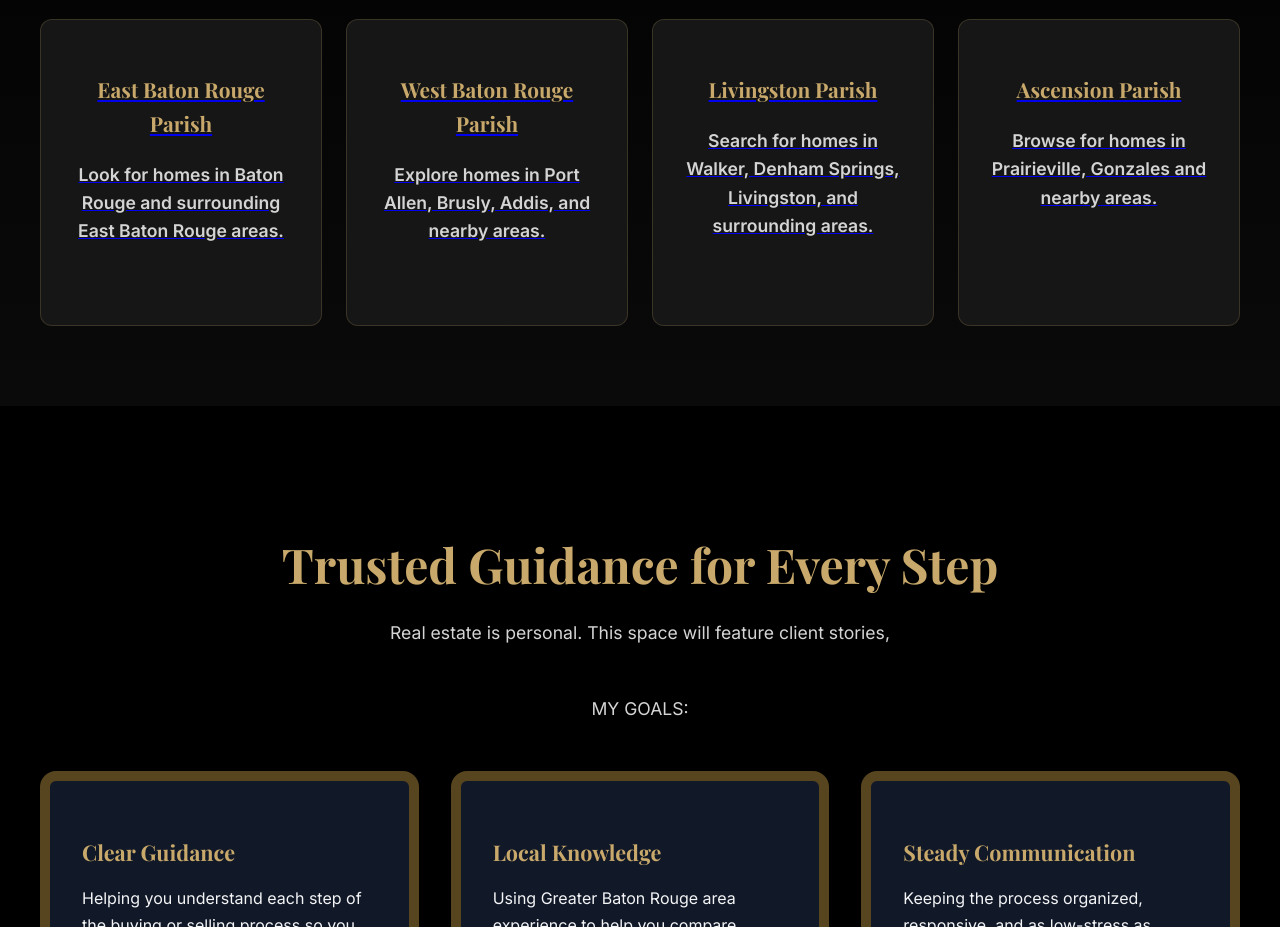
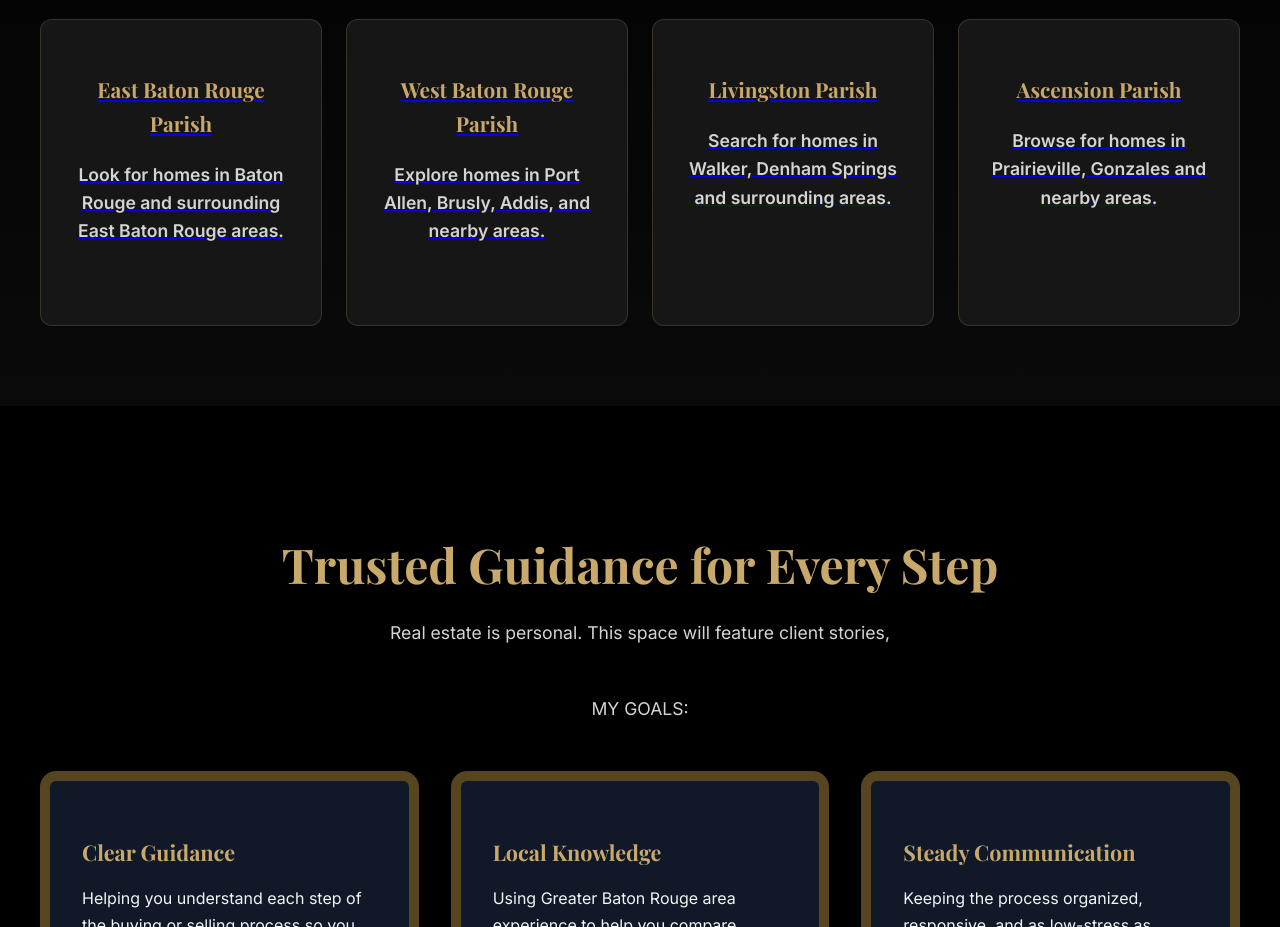
Before and after one commit to ellene-broome/gitRealEstate, a React (Vite) app: page / in a window 1280 px wide. Shown: the part 3220-4147 px from the top of the page. Built offline with nearby package versions, Linux system fonts and the light colour scheme.

Commit message:
corrected Livingston Parish search

```diff
--- a/src/pages/HomePage.jsx
+++ b/src/pages/HomePage.jsx
@@ -314,7 +314,7 @@ return (
     rel="noopener noreferrer"
   >
     <h3>Livingston Parish</h3>
-    <p>Search for homes in Walker, Denham Springs, Livingston, and surrounding areas.</p>
+    <p>Search for homes in Walker, Denham Springs and surrounding areas.</p>
   </a>
 
   <a
```
